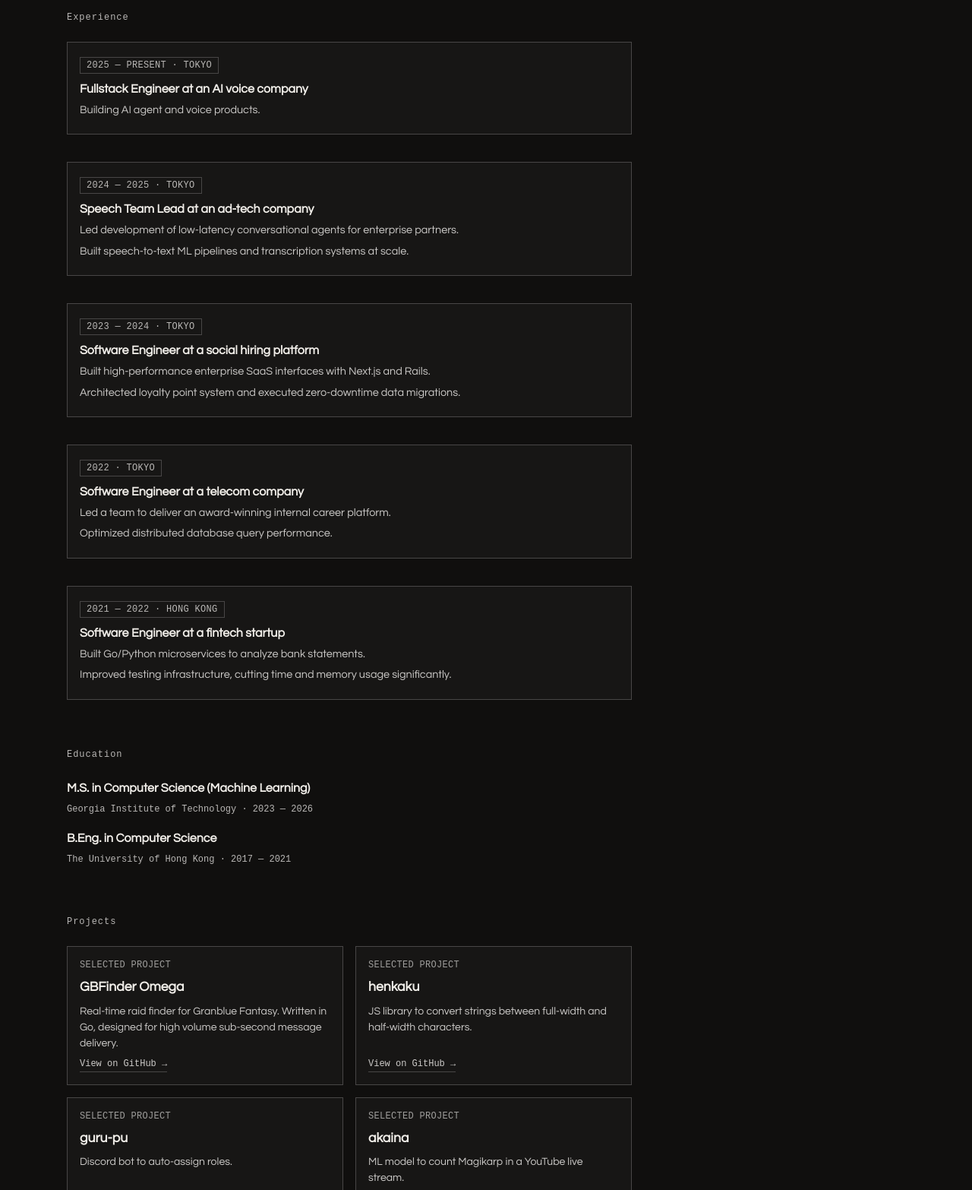
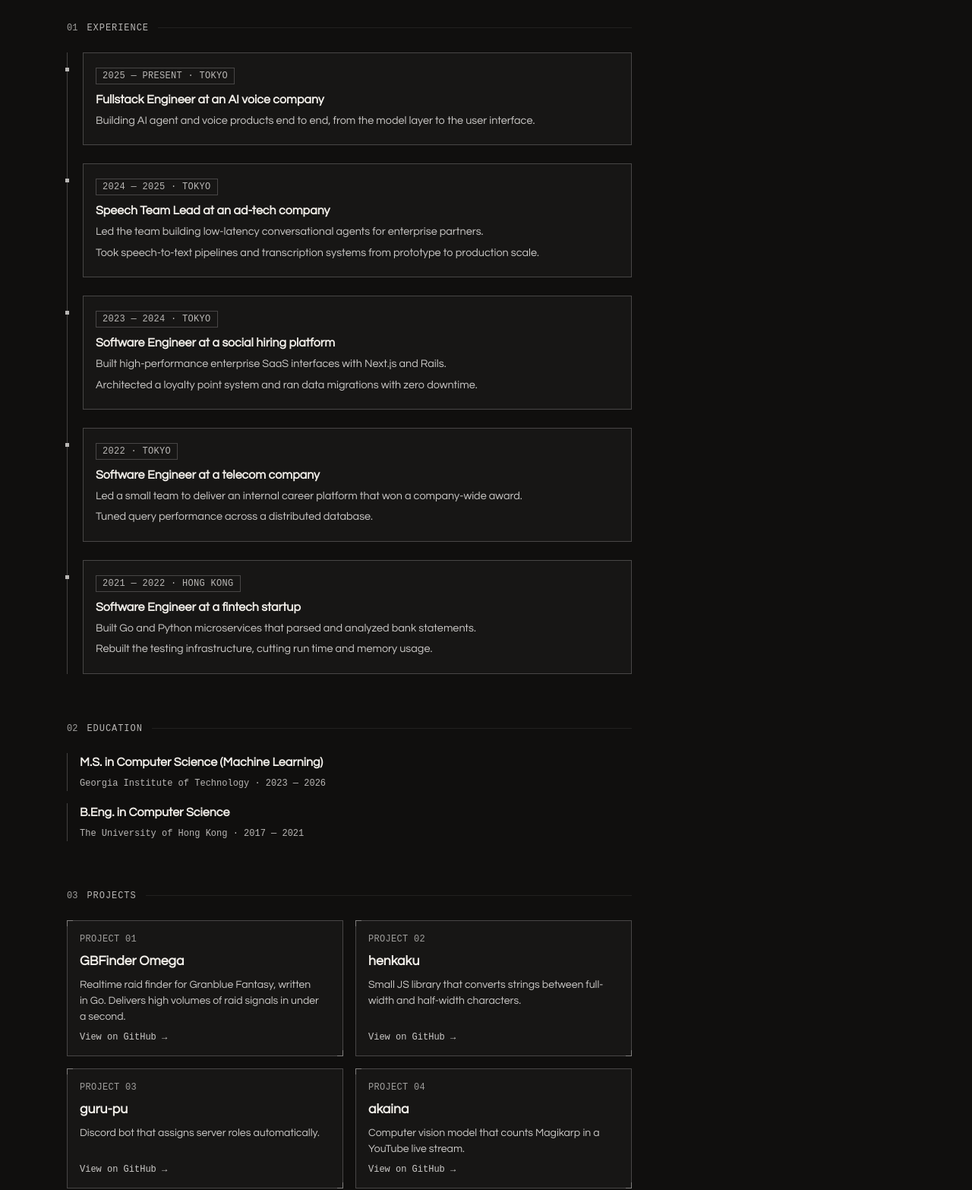
Before and after one commit to kalvin807/kalpage, an Astro site in the folder apps/portfolio/: page / in a window 1280 px wide. Shown: the part 453-2019 px from the top of the page at 76% size. Built offline with nearby package versions, Linux system fonts and the light colour scheme; Astro itself is replaced by a stand-in of ours; no server answers.

Commit message:
Polish portfolio UI and copy
Pixelated avatar with crop marks, live JST clock, numbered section
headers, timeline rail, sticky pixel-study aside, footer, plain-prose
copy across the page.

Co-authored-by: Cursor <cursoragent@cursor.com>

```diff
--- a/apps/portfolio/src/components/GlowCard.astro
+++ b/apps/portfolio/src/components/GlowCard.astro
@@ -3,14 +3,17 @@ interface Props {
   title: string;
   description: string;
   href: string;
+  index: string;
 }
 
-const { title, description, href } = Astro.props;
+const { title, description, href, index } = Astro.props;
 ---
 
-<article class="border border-accent-30 bg-bg-card p-4 flex flex-col gap-2 transition-colors hover:border-accent">
-  <span class="font-mono text-xs uppercase tracking-wide text-text-muted">Selected project</span>
-  <h3 class="font-heading text-[1.1rem] font-semibold text-text-heading m-0">{title}</h3>
-  <p class="text-sm text-text leading-normal m-0 flex-1">{description}</p>
-  <a href={href} target="_blank" rel="noopener noreferrer" aria-label={`View ${title} on GitHub`} class="inline-block w-fit border-b border-accent-30 pb-0.5 font-mono text-xs text-text no-underline transition-colors hover:border-accent">View on GitHub &rarr;</a>
+<article class="crop-marks group relative flex flex-col gap-2 border border-accent-30 bg-bg-card p-4 transition-colors hover:border-accent">
+  <span class="font-mono text-xs uppercase tracking-wide text-text-muted tabular-nums">Project {index}</span>
+  <h3 class="m-0 font-heading text-[1.1rem] font-semibold text-balance text-text-heading">{title}</h3>
+  <p class="m-0 flex-1 text-sm leading-normal text-pretty text-text">{description}</p>
+  <a href={href} target="_blank" rel="noopener noreferrer" aria-label={`View ${title} on GitHub`} class="inline-block w-fit font-mono text-xs text-text no-underline transition-colors group-hover:text-text-heading after:absolute after:inset-0 after:content-['']">
+    View on GitHub <span class="inline-block transition-transform duration-150 ease-out group-hover:translate-x-0.5" aria-hidden="true">&rarr;</span>
+  </a>
 </article>
--- a/apps/portfolio/src/components/PaintingPixels.astro
+++ b/apps/portfolio/src/components/PaintingPixels.astro
@@ -128,7 +128,7 @@ const { pixels, cols, info } = result;
 ---
 
 {error ? (
-  <p class="painting-error">Could not load a painting this time.</p>
+  <p class="painting-error">Could not load a painting. Check back later.</p>
 ) : (
   <Fragment>
     <div class="painting-grid" style={`grid-template-columns:repeat(${cols},1fr)`}>
--- a/apps/portfolio/src/components/Section.astro
+++ b/apps/portfolio/src/components/Section.astro
@@ -1,14 +1,17 @@
 ---
 interface Props {
   title: string;
+  index: string;
 }
 
-const { title } = Astro.props;
+const { title, index } = Astro.props;
 ---
 
 <section class="relative z-1 py-8">
-  <header class="mb-6">
-    <h2 class="m-0 font-mono text-xs tracking-[0.08em] text-accent">{title}</h2>
+  <header class="mb-6 flex items-center gap-3">
+    <span class="font-mono text-xs text-text-muted tabular-nums" aria-hidden="true">{index}</span>
+    <h2 class="m-0 font-mono text-xs uppercase tracking-[0.08em] text-accent">{title}</h2>
+    <span class="h-px flex-1 bg-accent-10" aria-hidden="true"></span>
   </header>
   <slot />
 </section>
--- a/apps/portfolio/src/components/TimelineItem.astro
+++ b/apps/portfolio/src/components/TimelineItem.astro
@@ -7,11 +7,12 @@ interface Props {
 const { title, date } = Astro.props;
 ---
 
-<div class="timeline-item pb-6 last:pb-0">
-  <article class="border border-accent-30 bg-bg-card p-4">
-    <span class="mb-2 inline-block border border-accent-30 px-2 py-0.5 font-mono text-xs uppercase tracking-wide text-accent">{date}</span>
-    <h3 class="font-heading text-base font-semibold text-text-heading m-0 mb-1">{title}</h3>
-    <div class="timeline-desc text-[0.9rem] text-text leading-relaxed">
+<div class="relative border-l border-accent-30 pb-6 pl-5 last:pb-0">
+  <span class="absolute top-5 -left-[3px] size-[5px] bg-accent" aria-hidden="true"></span>
+  <article class="border border-accent-30 bg-bg-card p-4 transition-colors hover:border-accent-50">
+    <span class="mb-2 inline-block border border-accent-30 px-2 py-0.5 font-mono text-xs uppercase tracking-wide text-accent tabular-nums">{date}</span>
+    <h3 class="m-0 mb-1 font-heading text-base font-semibold text-balance text-text-heading">{title}</h3>
+    <div class="timeline-desc text-[0.9rem] leading-relaxed text-pretty text-text">
       <slot />
     </div>
   </article>
--- a/apps/portfolio/src/pages/index.astro
+++ b/apps/portfolio/src/pages/index.astro
@@ -13,80 +13,86 @@ export const prerender = true;
   <Hero
     avatar="/doggo.webp"
     heading="Hello There."
-    tagline="I'm Calvin (Kal) — a fullstack engineer in Tokyo, Japan. I work on AI agents, speech systems, and high-performance web apps."
+    tagline="I'm Calvin (Kal), a fullstack engineer in Tokyo. I build AI agents, speech systems, and fast web apps."
   />
 
-  <Section title="Experience">
-    <div class="grid gap-3">
+  <Section title="Experience" index="01">
+    <div>
       <TimelineItem title="Fullstack Engineer at an AI voice company" date="2025 — Present · Tokyo">
         <ul>
-          <li>Building AI agent and voice products.</li>
+          <li>Building AI agent and voice products end to end, from the model layer to the user interface.</li>
         </ul>
       </TimelineItem>
       <TimelineItem title="Speech Team Lead at an ad-tech company" date="2024 — 2025 · Tokyo">
         <ul>
-          <li>Led development of low-latency conversational agents for enterprise partners.</li>
-          <li>Built speech-to-text ML pipelines and transcription systems at scale.</li>
+          <li>Led the team building low-latency conversational agents for enterprise partners.</li>
+          <li>Took speech-to-text pipelines and transcription systems from prototype to production scale.</li>
         </ul>
       </TimelineItem>
       <TimelineItem title="Software Engineer at a social hiring platform" date="2023 — 2024 · Tokyo">
         <ul>
           <li>Built high-performance enterprise SaaS interfaces with Next.js and Rails.</li>
-          <li>Architected loyalty point system and executed zero-downtime data migrations.</li>
+          <li>Architected a loyalty point system and ran data migrations with zero downtime.</li>
         </ul>
       </TimelineItem>
       <TimelineItem title="Software Engineer at a telecom company" date="2022 · Tokyo">
         <ul>
-          <li>Led a team to deliver an award-winning internal career platform.</li>
-          <li>Optimized distributed database query performance.</li>
+          <li>Led a small team to deliver an internal career platform that won a company-wide award.</li>
+          <li>Tuned query performance across a distributed database.</li>
         </ul>
       </TimelineItem>
       <TimelineItem title="Software Engineer at a fintech startup" date="2021 — 2022 · Hong Kong">
         <ul>
-          <li>Built Go/Python microservices to analyze bank statements.</li>
-          <li>Improved testing infrastructure, cutting time and memory usage significantly.</li>
+          <li>Built Go and Python microservices that parsed and analyzed bank statements.</li>
+          <li>Rebuilt the testing infrastructure, cutting run time and memory usage.</li>
         </ul>
       </TimelineItem>
     </div>
   </Section>
 
-  <Section title="Education">
-    <div class="education-item">
-      <h3 class="education-title">M.S. in Computer Science (Machine Learning)</h3>
-      <span class="education-school">Georgia Institute of Technology · 2023 — 2026</span>
-    </div>
-    <div class="education-item">
-      <h3 class="education-title">B.Eng. in Computer Science</h3>
-      <span class="education-school">The University of Hong Kong · 2017 — 2021</span>
+  <Section title="Education" index="02">
+    <div class="grid gap-4">
+      <div class="border-l border-accent-30 pl-4">
+        <h3 class="m-0 mb-0.5 font-heading text-base font-semibold text-balance text-text-heading">M.S. in Computer Science (Machine Learning)</h3>
+        <span class="font-mono text-xs text-accent tabular-nums">Georgia Institute of Technology · 2023 — 2026</span>
+      </div>
+      <div class="border-l border-accent-30 pl-4">
+        <h3 class="m-0 mb-0.5 font-heading text-base font-semibold text-balance text-text-heading">B.Eng. in Computer Science</h3>
+        <span class="font-mono text-xs text-accent tabular-nums">The University of Hong Kong · 2017 — 2021</span>
+      </div>
     </div>
   </Section>
 
-  <Section title="Projects">
+  <Section title="Projects" index="03">
     <div class="grid gap-4 sm:grid-cols-2">
       <GlowCard
+        index="01"
         title="GBFinder Omega"
-        description="Real-time raid finder for Granblue Fantasy. Written in Go, designed for high volume sub-second message delivery."
+        description="Realtime raid finder for Granblue Fantasy, written in Go. Delivers high volumes of raid signals in under a second."
         href="https://github.com/kalvin807/gbf-raid-finder"
       />
       <GlowCard
+        index="02"
         title="henkaku"
-        description="JS library to convert strings between full-width and half-width characters."
+        description="Small JS library that converts strings between full-width and half-width characters."
         href="https://github.com/kalvin807/henkaku"
       />
       <GlowCard
+        index="03"
         title="guru-pu"
-        description="Discord bot to auto-assign roles."
+        description="Discord bot that assigns server roles automatically."
         href="https://github.com/kalvin807/guru-pu"
       />
       <GlowCard
+        index="04"
         title="akaina"
-        description="ML model to count Magikarp in a YouTube live stream."
+        description="Computer vision model that counts Magikarp in a YouTube live stream."
         href="https://github.com/kalvin807/akaina-detector"
       />
     </div>
   </Section>
 
-  <Section title="Skills">
+  <Section title="Skills" index="04">
     <SkillGroup label="Languages" skills={['Cantonese', 'Mandarin', 'English', 'Japanese']} />
     <SkillGroup
       label="Technical"
--- a/apps/portfolio/src/styles/global.css
+++ b/apps/portfolio/src/styles/global.css
@@ -30,6 +30,11 @@
 
 html {
   scroll-behavior: smooth;
+}
+
+::selection {
+  background: var(--color-accent);
+  color: var(--color-bg);
 }
 
 body {
@@ -117,6 +122,41 @@ a:focus-visible {
   }
 }
 
+/* Print-style crop marks on two opposing corners, tying cards to the zine layout. */
+.crop-marks {
+  position: relative;
+}
+
+.crop-marks::before,
+.crop-marks::after {
+  content: "";
+  position: absolute;
+  width: 0.5rem;
+  height: 0.5rem;
+  border: 0 solid var(--color-accent-50);
+  transition: border-color 150ms ease-out;
+  pointer-events: none;
+}
+
+.crop-marks::before {
+  top: -1px;
+  left: -1px;
+  border-top-width: 1px;
+  border-left-width: 1px;
+}
+
+.crop-marks::after {
+  right: -1px;
+  bottom: -1px;
+  border-right-width: 1px;
+  border-bottom-width: 1px;
+}
+
+.crop-marks:hover::before,
+.crop-marks:hover::after {
+  border-color: var(--color-accent);
+}
+
 .timeline-desc ul {
   margin: 0;
   padding-left: 0;
@@ -125,28 +165,6 @@ a:focus-visible {
 
 .timeline-desc li {
   margin-bottom: 0.25rem;
-}
-
-.education-item {
-  margin-bottom: 1rem;
-}
-
-.education-item:last-child {
-  margin-bottom: 0;
-}
-
-.education-title {
-  font-family: var(--font-heading);
-  font-size: 1rem;
-  font-weight: 600;
-  color: var(--color-text-heading);
-  margin: 0 0 0.15rem;
-}
-
-.education-school {
-  font-family: var(--font-mono);
-  font-size: 0.75rem;
-  color: var(--color-accent);
 }
 
 .painting-grid {
@@ -167,6 +185,7 @@ a:focus-visible {
 .painting-link {
   text-decoration: none;
   color: inherit;
+  transition: opacity 150ms ease-out;
 }
 
 .painting-link:hover {
```
Also changed, not shown: apps/portfolio/src/components/Hero.astro (+36 -7 lines), apps/portfolio/src/layouts/Layout.astro (+15 -9 lines).
